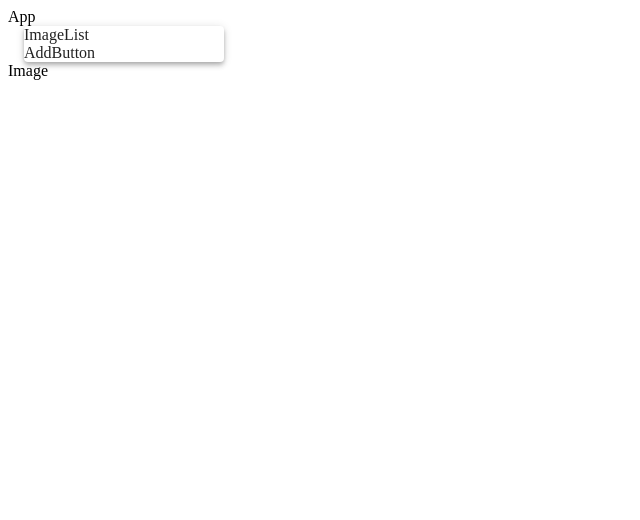
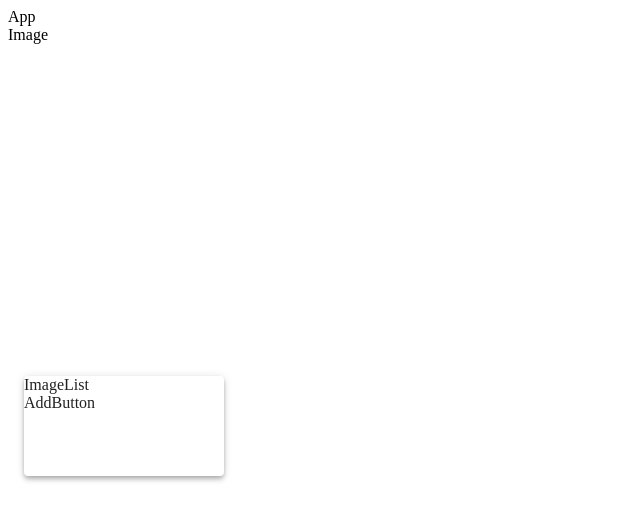
Before and after one commit to k4-100/image-preview, a React (Create React App) app: page / in a window 1280 px wide. Shown: the top 520 px of the page, without its empty margins (0-640 px from the left). Built offline with nearby package versions, Linux system fonts and the light colour scheme.

Commit message:
Implemented basic placement for ImageListWithButton

```diff
--- a/src/components/ImageListWithButton/index.tsx
+++ b/src/components/ImageListWithButton/index.tsx
@@ -5,11 +5,21 @@ import ImageList from "./ImageList";
 
 const ImageListWithButton: React.FC = () => {
   return (
-    <Box>
+    <Box
+      sx={{
+        position: "absolute",
+        zIndex: "100",
+        display: "flex",
+        flexDirection: "column",
+        height: "100vh",
+        justifyContent: "center",
+      }}
+    >
       <Paper
         elevation={4}
         sx={{
           width: "200px",
+          height: 100,
           ml: 2,
         }}
       >
```
